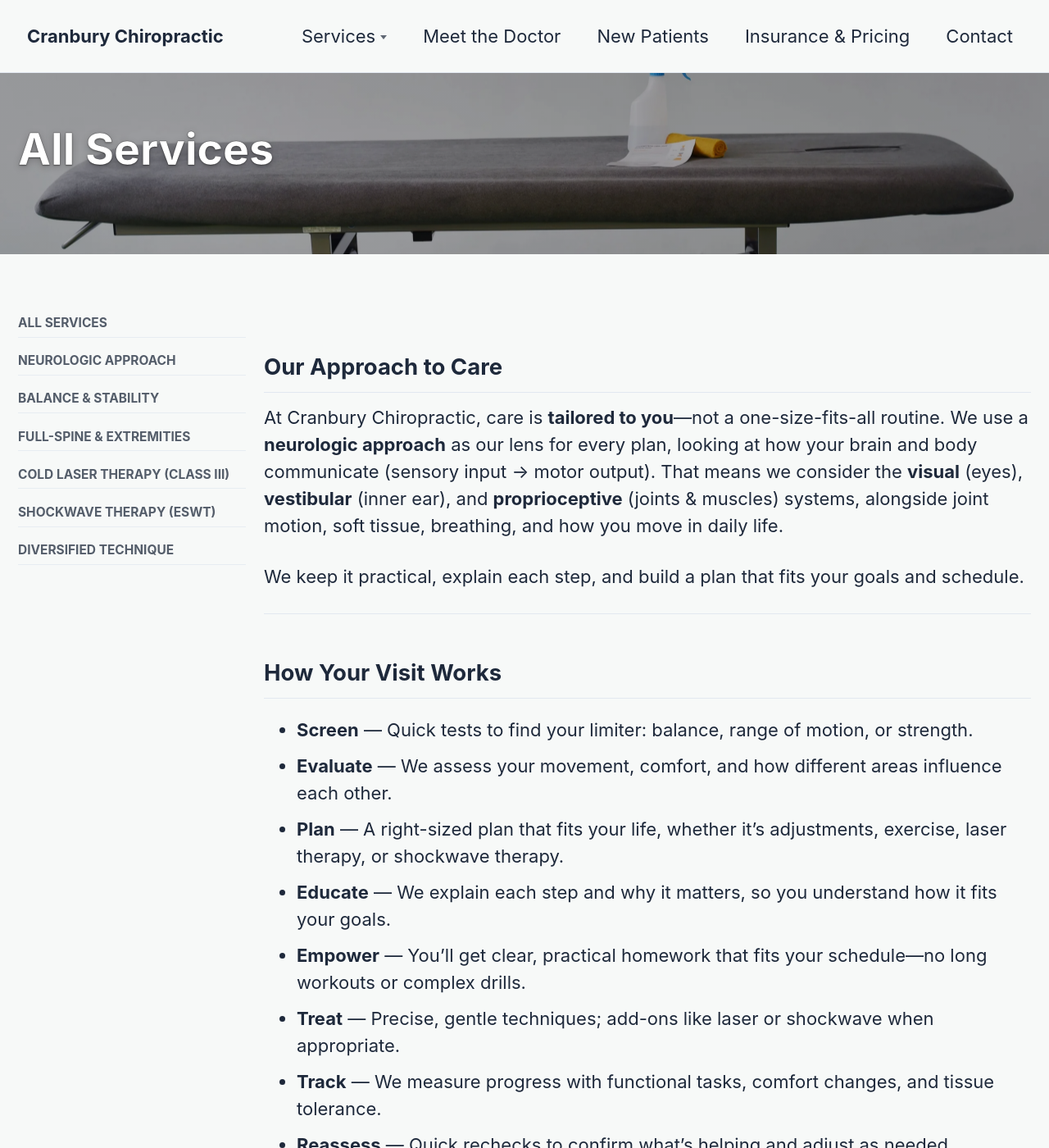
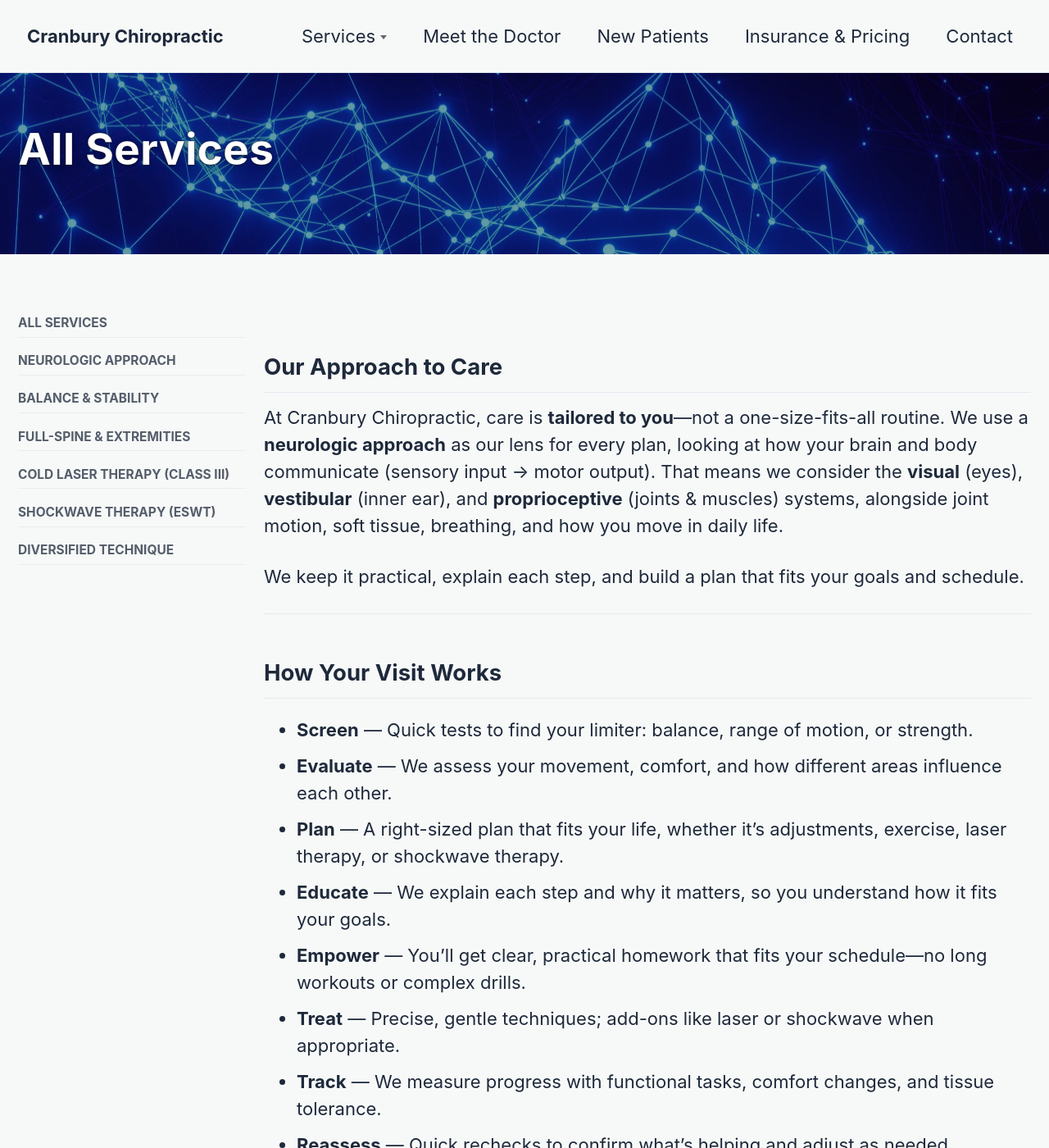
Before and after one commit to millerms/CranburyChiropractic, a Jekyll site: the page built from _pages/services.md, in a window 1280 px wide and 1400 px high. Shown: the whole window at 82% size. Built offline with Jekyll 4.4.1, drawn with Linux system fonts in a browser that asks for light colours; cached includes are drawn as plain includes.

Commit message:
fixed pics in headers

```diff
--- a/_pages/services.md
+++ b/_pages/services.md
@@ -10,7 +10,7 @@ sidebar:
 header:
   overlay_color: rgba(16, 61, 45, 0.8)
   overlay_filter: "0.35"
-  overlay_image: "/assets/images/table.webp"
+  overlay_image: "/assets/images/neural.webp"
 ---
 ## Our Approach to Care
 At Cranbury Chiropractic, care is **tailored to you**—not a one-size-fits-all routine. We use a **neurologic approach** as our lens for every plan, looking at how your brain and body communicate (sensory input → motor output). That means we consider the **visual** (eyes), **vestibular** (inner ear), and **proprioceptive** (joints & muscles) systems, alongside joint motion, soft tissue, breathing, and how you move in daily life.
--- a/assets/css/custom.css
+++ b/assets/css/custom.css
@@ -933,7 +933,7 @@ footer nav a:hover, footer nav a:focus { text-decoration: underline; }
 /* === Hero banner: vertically center background image === */
 /* Only Services (or any page with hero-services) */
 .hero-services .page__hero--overlay {
-  background-position: 50% 30% !important;
+  background-position: 50% 80% !important;
 }
 
 /* Only Home (or any page with hero-home) */
```
Also changed, not shown: assets/images/adjust.webp (deleted), assets/images/neural.jpg (added), assets/images/neural.webp (added), assets/images/table.webp (deleted), 2 other files.
